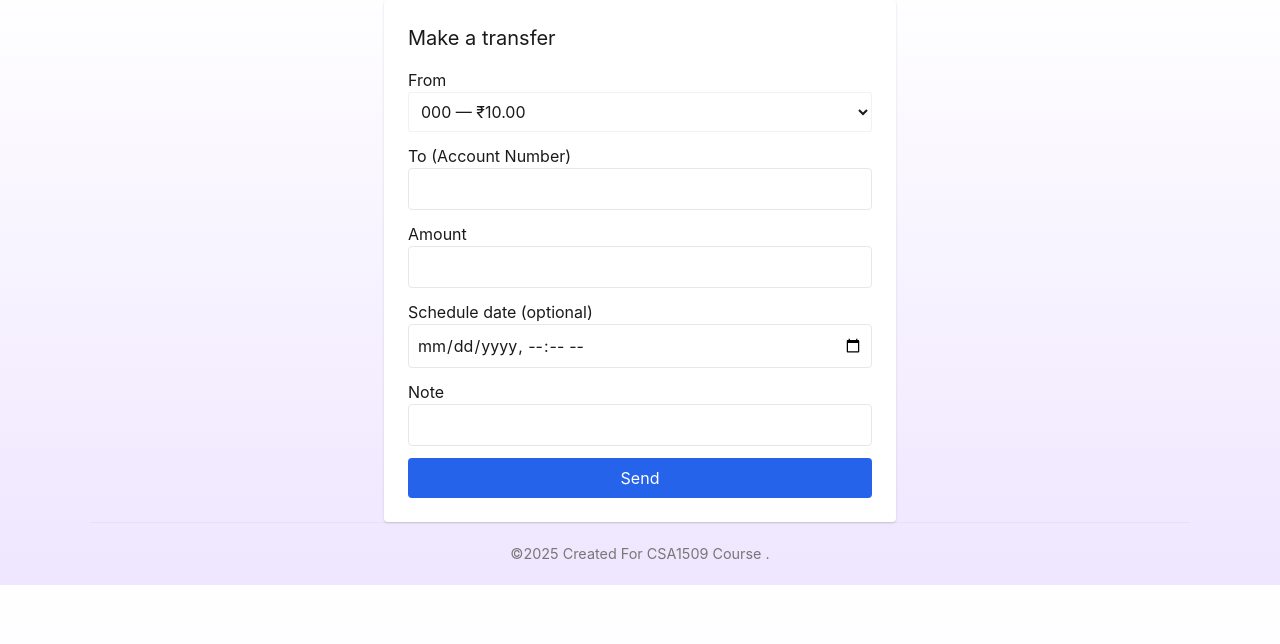
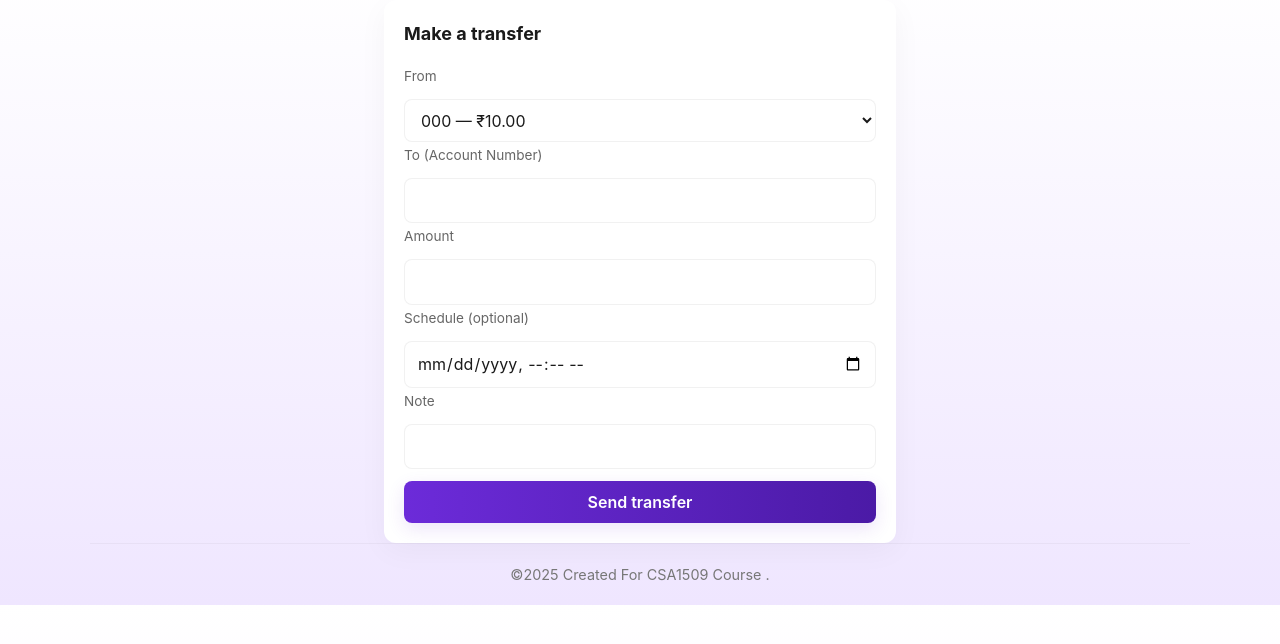
Before and after one commit to Karanam-23/online-banking, a Flask app: page /transfer in a window 1280 px wide. Shown: the part 28-672 px from the top of the page. Run offline with Flask 3, Linux system fonts and the light colour scheme; a user stored in the database is signed in; tables that the repository leaves empty hold one stand-in row (values such as "Sample post").

Commit message:
Update transfer.html

```diff
--- a/templates/transfer.html
+++ b/templates/transfer.html
@@ -1,23 +1,31 @@
 {% extends "base.html" %}
 {% block content %}
-<div class="max-w-lg mx-auto bg-white p-6 rounded shadow">
-  <h3 class="text-xl mb-4">Make a transfer</h3>
-  <form method="post">
-    <label>From</label>
-    <select name="from_account" class="w-full p-2 border rounded mb-3">
-      {% for a in accounts %}
-        <option value="{{ a.id }}">{{ a.number }} — ₹{{ "%.2f"|format(a.balance) }}</option>
-      {% endfor %}
-    </select>
-    <label>To (Account Number)</label>
-    <input name="to_account_number" required class="w-full p-2 border rounded mb-3">
-    <label>Amount</label>
-    <input name="amount" type="number" step="0.01" required class="w-full p-2 border rounded mb-3">
-    <label>Schedule date (optional)</label>
-    <input name="schedule_date" type="datetime-local" class="w-full p-2 border rounded mb-3">
-    <label>Note</label>
-    <input name="note" class="w-full p-2 border rounded mb-3">
-    <button class="w-full bg-blue-600 text-white py-2 rounded">Send</button>
-  </form>
+<div class="max-w-lg mx-auto">
+  <div class="card">
+    <h2 class="h2">Make a transfer</h2>
+
+    <form method="post" class="mt-4 space-y-3">
+      <label class="small">From</label>
+      <select name="from_account" class="input">
+        {% for a in accounts %}
+          <option value="{{ a.id }}">{{ a.number }} — ₹{{ '%.2f'|format(a.balance) }}</option>
+        {% endfor %}
+      </select>
+
+      <label class="small">To (Account Number)</label>
+      <input name="to_account_number" class="input" required>
+
+      <label class="small">Amount</label>
+      <input name="amount" type="number" step="0.01" class="input" required>
+
+      <label class="small">Schedule (optional)</label>
+      <input name="schedule_date" type="datetime-local" class="input">
+
+      <label class="small">Note</label>
+      <input name="note" class="input">
+
+      <button class="btn btn-primary w-full">Send transfer</button>
+    </form>
+  </div>
 </div>
 {% endblock %}
```
